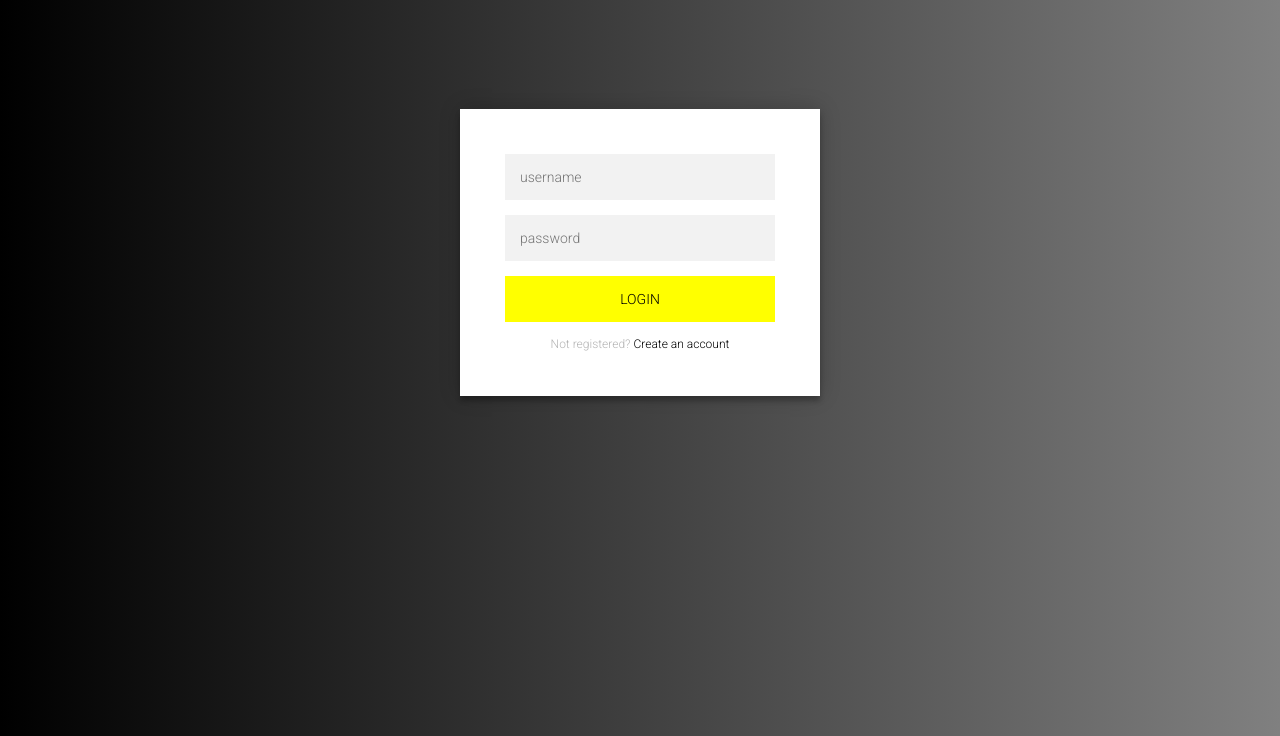
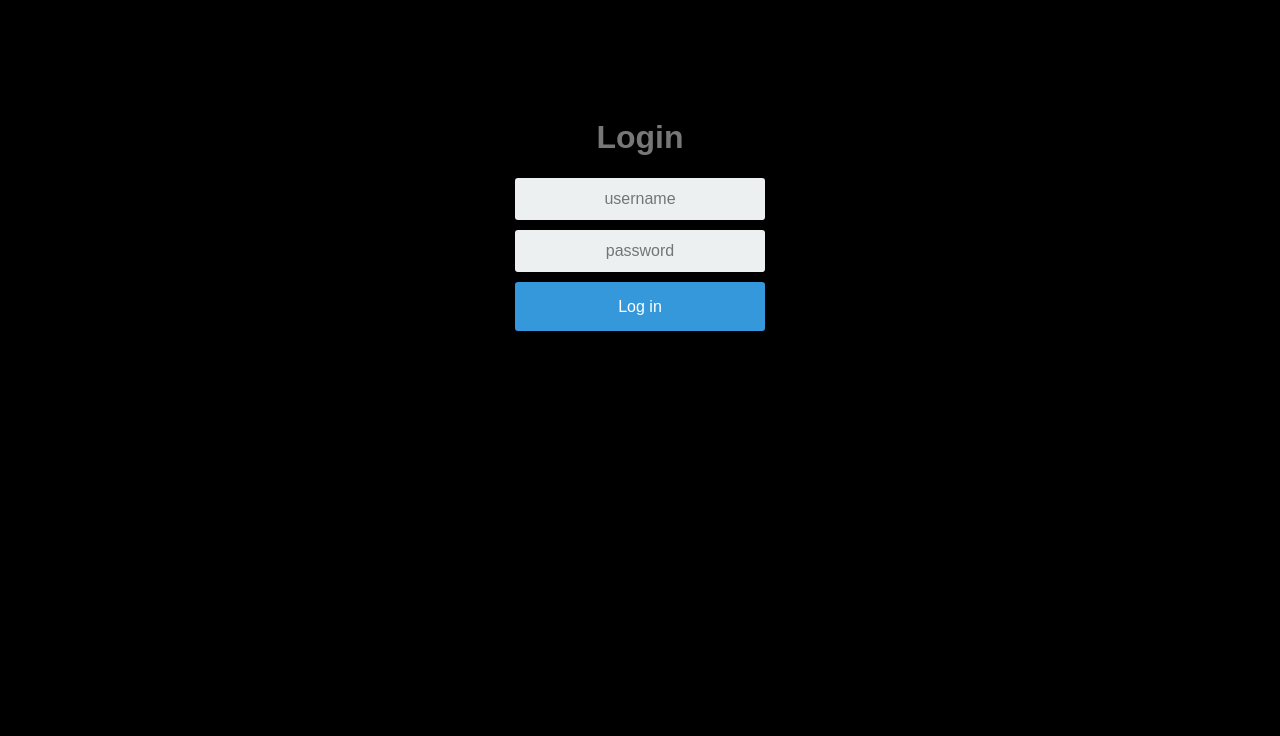
Before and after one commit to zz-huang/LateBeGone-, a Flask app: page /login in a window 1280 px wide. Shown: the top 736 px of the page. Run offline with Flask 2, Linux system fonts and the light colour scheme; some libraries are stand-ins or nearby versions.

Commit message:
front end

```diff
--- a/static/login.css
+++ b/static/login.css
@@ -1,101 +1,78 @@
-@import url(https://fonts.googleapis.com/css?family=Roboto:300);
+* {
+box-sizing: border-box;
+}
 
-.login-page {
-  width: 360px;
-  padding: 8% 0 0;
-  margin: auto;
+*:focus {
+  outline: none;
 }
-.form {
-  position: relative;
-  z-index: 1;
-  background: #FFFFFF;
-  max-width: 360px;
-  margin: 0 auto 100px;
-  padding: 45px;
-  text-align: center;
-  box-shadow: 0 0 20px 0 rgba(0, 0, 0, 0.2), 0 5px 5px 0 rgba(0, 0, 0, 0.24);
+body {
+font-family: Arial;
+background-color: black;
+padding: 50px;
 }
-.form input {
-  font-family: "Roboto", sans-serif;
-  outline: 0;
-  background: #f2f2f2;
-  width: 100%;
-  border: 0;
-  margin: 0 0 15px;
-  padding: 15px;
-  box-sizing: border-box;
-  font-size: 14px;
-  color:black;
+.login {
+margin: 20px auto;
+width: 300px;
 }
-.form button {
-  font-family: "Roboto", sans-serif;
-  text-transform: uppercase;
-  outline: 0;
-  background: yellow;
-  width: 100%;
-  border: 0;
-  padding: 15px;
-  color: black;
-  font-size: 14px;
-  -webkit-transition: all 0.3 ease;
-  transition: all 0.3 ease;
-  cursor: pointer;
+.login-screen {
+background-color: #f;
+padding: 20px;
+border-radius: 5px
 }
-.form button:hover,.form button:active,.form button:focus {
-  background:   #FFFF99;
+
+.app-title {
+text-align: center;
+color: #777;
 }
-.form .message {
-  margin: 15px 0 0;
-  color: #b3b3b3;
-  font-size: 12px;
+
+.login-form {
+text-align: center;
 }
-.form .message a {
-  color: black;
+.control-group {
+margin-bottom: 10px;
+}
+
+input {
+text-align: center;
+background-color: #ECF0F1;
+border: 2px solid transparent;
+border-radius: 3px;
+font-size: 16px;
+font-weight: 200;
+padding: 10px 0;
+width: 250px;
+transition: border .5s;
+}
+
+input:focus {
+border: 2px solid #3498DB;
+box-shadow: none;
+}
+
+.btn {
+  border: 2px solid transparent;
+  background: #3498DB;
+  color: #ffffff;
+  font-size: 16px;
+  line-height: 25px;
+  padding: 10px 0;
   text-decoration: none;
-}
-.form .register-form {
-  display: none;
-}
-.container {
-  position: relative;
-  z-index: 1;
-  max-width: 300px;
+  text-shadow: none;
+  border-radius: 3px;
+  box-shadow: none;
+  transition: 0.25s;
+  display: block;
+  width: 250px;
   margin: 0 auto;
 }
-.container:before, .container:after {
-  content: "";
+
+.btn:hover {
+  background-color: #2980B9;
+}
+
+.login-link {
+  font-size: 12px;
+  color: #444;
   display: block;
-  clear: both;
+  margin-top: 12px;
 }
-.container .info {
-  margin: 50px auto;
-  text-align: center;
-}
-.container .info h1 {
-  margin: 0 0 15px;
-  padding: 0;
-  font-size: 36px;
-  font-weight: 300;
-  color: #1a1a1a;
-}
-.container .info span {
-  color: #4d4d4d;
-  font-size: 12px;
-}
-.container .info span a {
-  color: #000000;
-  text-decoration: none;
-}
-.container .info span .fa {
-  color: #EF3B3A;
-}
-body {
-  background: gray; /* fallback for old browsers */
-  background: -webkit-linear-gradient(right, gray, black);
-  background: -moz-linear-gradient(right, gray, black);
-  background: -o-linear-gradient(right, gray, black);
-  background: linear-gradient(to left, gray, black);
-  font-family: "Roboto", sans-serif;
-  -webkit-font-smoothing: antialiased;
-  -moz-osx-font-smoothing: grayscale;
-}
--- a/templates/login.html
+++ b/templates/login.html
@@ -8,34 +8,42 @@
       <link rel="stylesheet" href="../static/login.css">
 
 
+
 </head>
-
 <body>
-
-  <div class="login-page">
-  <div class="form">
-    <form class="register-form">
-      <input type="text" placeholder="name"/>
-      <input type="password" placeholder="password"/>
-      <input type="text" placeholder="phone number"/>
-      <button>create</button>
-      <p class="message">Already registered? <a href="#">Sign In</a></p>
-    </form>
-    <form class="login-form">
-      <input type="text" placeholder="username"/>
-      <input type="password" placeholder="password"/>
-      <button>login</button>
-      <p class="message">Not registered? <a href="#">Create an account</a></p>
-    </form>
-  </div>
-</div>
-  <script src='http://cdnjs.cloudflare.com/ajax/libs/jquery/2.1.3/jquery.min.js'></script>
+{% block body %}
+{% if session['logged_in'] %}
+<p>You're logged in already!</p>
+{% else %}
 
 
+<form action="/login" method="POST">
+  <div class="login">
+    <div class="login-screen">
+      <div class="app-title">
+        <h1>Login</h1>
+      </div>
 
-    <script  src="../static/index.js"></script>
+      <div class="login-form">
+        <div class="control-group">
+        <input type="text" class="login-field" value="" placeholder="username" name="username">
+        <label class="login-field-icon fui-user" for="login-name"></label>
+        </div>
 
+        <div class="control-group">
+        <input type="password" class="login-field" value="" placeholder="password" name="password">
+        <label class="login-field-icon fui-lock" for="login-pass"></label>
+        </div>
 
+                <input type="submit" value="Log in" class="btn btn-primary btn-large btn-block" >
+          <br>
+      </div>
+    </div>
+  </div>
+</form>
+
+{% endif %}
+{% endblock %}
 
 
 </body>
--- a/templates/main.html
+++ b/templates/main.html
@@ -19,6 +19,11 @@
 
         <header>
             <h1>Welcome!</h1>
+
+             <form action="logout.html" method="get" target="_blank">
+    <button type="submit">Logout</button>
+</form>
+
         </header>
         <section class="columns">
 
```
Also changed, not shown: templates/create.html (added), templates/logout.html (added).
